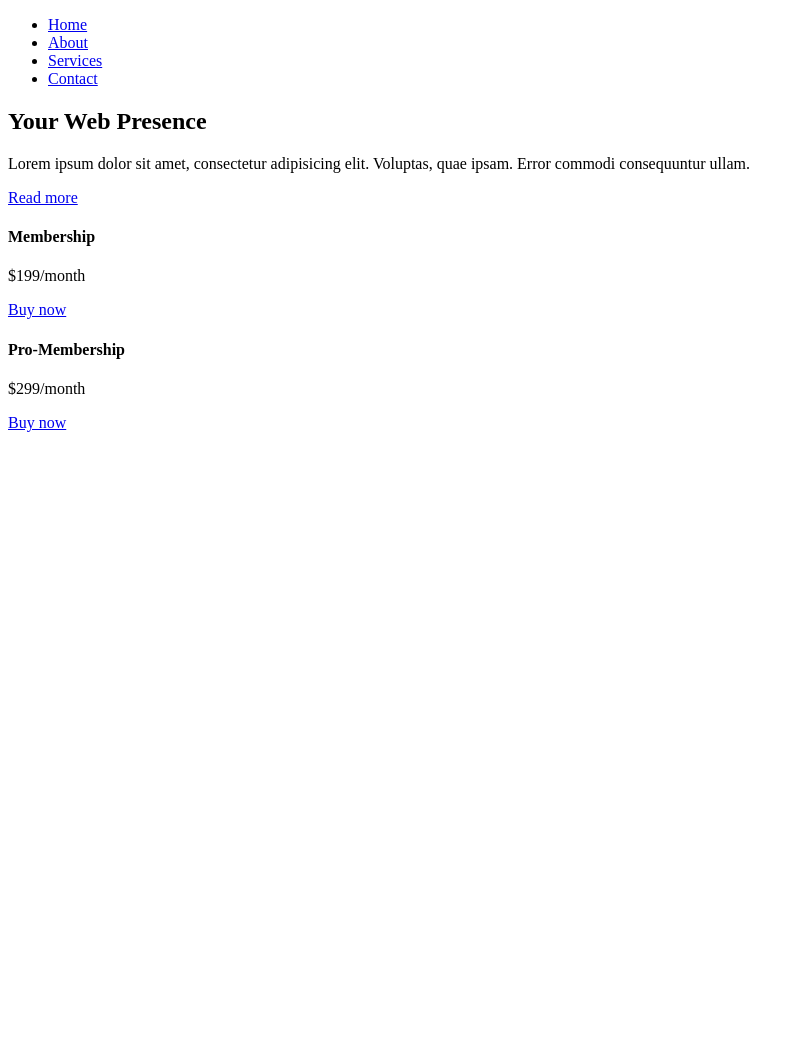
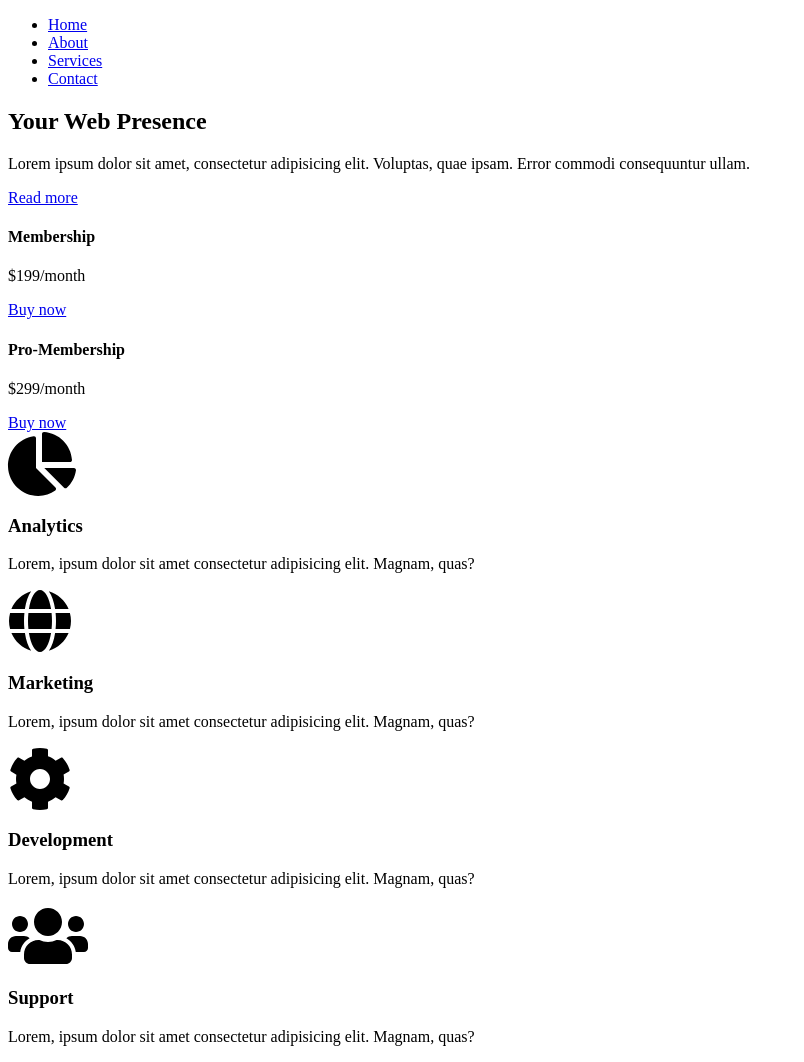
Before and after one commit to VisheshSingh/gridbiz, a plain HTML site: page index.html in a window 1280 px wide. Shown: the whole page, without its empty margins (0-804 px from the left). Before the commit the page ends 800 px from the top, so only its background shows below. Drawn offline with Linux system fonts and the light colour scheme.

Commit message:
Boxes section

```diff
--- a/index.html
+++ b/index.html
@@ -10,6 +10,7 @@
 </head>
 <body>
     <div class="wrapper">
+        <!-- NAVIGATION -->
         <nav class="main-nav">
             <ul>
                 <li><a href="#">Home</a></li>
@@ -19,6 +20,7 @@
             </ul>
         </nav>
 
+        <!-- TOP CONTAINER -->
         <section class="top-container">
             <header class="showcase">
                 <h1>Your Web Presence</h1>
@@ -38,6 +40,33 @@
                 <a href="#" class="btn">Buy now</a>
             </div>
         </section>
+
+        <!-- BOXES -->
+        <section class="boxes">
+            <div class="box">
+                <i class="fas fa-chart-pie fa-4x"></i>
+                <h3>Analytics</h3>
+                <p>Lorem, ipsum dolor sit amet consectetur adipisicing elit. Magnam, quas?</p>
+            </div>
+
+            <div class="box">
+                <i class="fas fa-globe fa-4x"></i>
+                <h3>Marketing</h3>
+                <p>Lorem, ipsum dolor sit amet consectetur adipisicing elit. Magnam, quas?</p>
+            </div>
+
+            <div class="box">
+                <i class="fas fa-cog fa-4x"></i>
+                <h3>Development</h3>
+                <p>Lorem, ipsum dolor sit amet consectetur adipisicing elit. Magnam, quas?</p>
+            </div>
+
+            <div class="box">
+                <i class="fas fa-users fa-4x"></i>
+                <h3>Support</h3>
+                <p>Lorem, ipsum dolor sit amet consectetur adipisicing elit. Magnam, quas?</p>
+            </div>
+        </section>
     </div>
 </body>
 </html>
```
